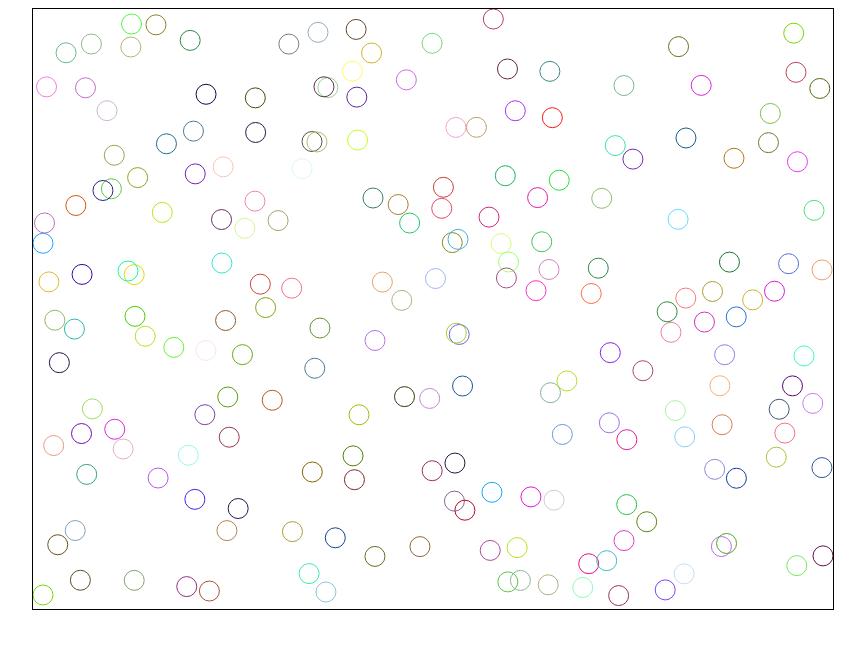
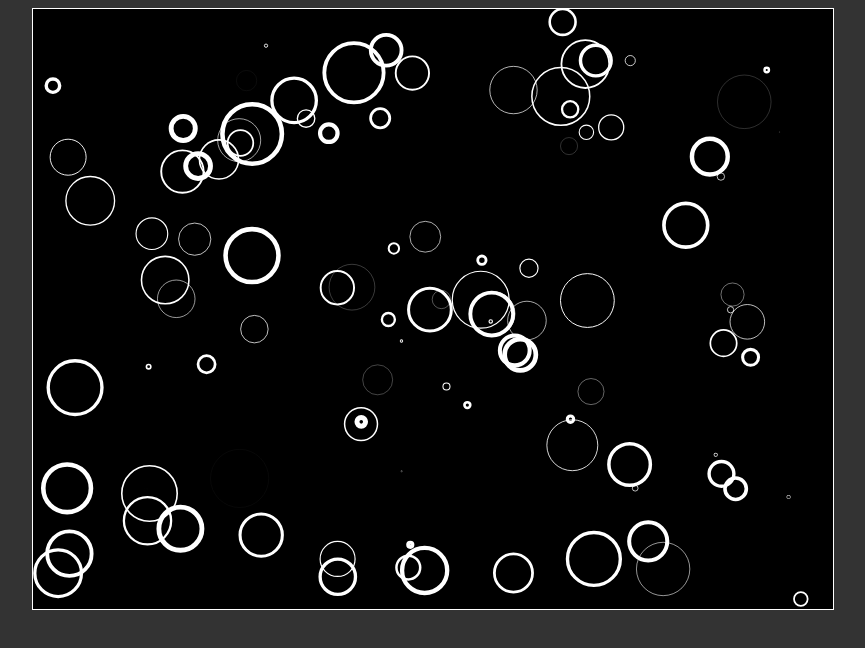
Before and after one commit to braungoodson/Urkel.js, a plain HTML site: page index.html in a window 1280 px wide. Shown: the whole page, without its empty margins (207-1072 px from the left). Drawn offline with Linux system fonts and the light colour scheme.

Commit message:
changed some stuff

```diff
--- a/index.html
+++ b/index.html
@@ -1,7 +1,10 @@
 <!doctype html>
 <html><head><style>
+body{
+	background-color:#333;
+}
 canvas#myCanvas {
-	border:1px solid black;
+	border:1px solid white;
 }
 </style></head><body>
 <center><canvas id="myCanvas"/></center>
@@ -34,10 +37,11 @@ var Circle = function (x,y,r,vx,vy,bounce,color) {
 	this.vy = vy;
 	this.bounce = bounce;
 	this.color = "#" + color;
+	this.lineWidth = Math.random() * 5;
 }
 Circle.prototype.draw = function (context) {
 	context.beginPath();
-	context.lineWidth = "1";
+	context.lineWidth = this.lineWidth;
 	context.strokeStyle = this.color;
 	context.arc(this.x,this.y,this.r,0,2*Math.PI);
 	context.closePath();
@@ -49,16 +53,17 @@ canvas.height = 600;
 canvas.width = 800;
 var canvasContext = canvas.getContext("2d");
 var squares = [];
-for (var i = 0; i <= 200; i++) {
+for (var i = 0; i <= 100; i++) {
 	squares.push(
 		new Circle(
 			Math.random()*canvas.width,
 			Math.random()*canvas.height,
-			10,
+			Math.random()*30,
 			Math.random()*10-5,
 			Math.random()*10-5,
 			-1,
-			(Math.random()*0xffffff<<0).toString(16)
+			"ffffff"
+			/*(Math.random()*0xffffff<<0).toString(16)*/
 		)
 	);
 }
@@ -72,6 +77,8 @@ var CircleToCircleCollision = function (circle1,circle2) {
 
 function update() {
 	canvas.width = canvas.width;
+	canvasContext.fillStyle = "#000000";
+	canvasContext.fillRect(0,0,canvas.width,canvas.height);
 	for (var i in squares) {
 		var s = squares[i];
 		s.x += s.vx;
@@ -93,7 +100,7 @@ function update() {
 			s.vy *= s.bounce;
 		}
 
-		for (var j in squares) {
+		/*for (var j in squares) {
 			var t = squares[j];
 			if (i != j) {
 				if (CircleToCircleCollision(s,t)) {
@@ -110,7 +117,7 @@ function update() {
 					t.y += t.vy;
 				}
 			}
-		}
+		}*/
 		s.draw(canvasContext);
 	}
 }
```
